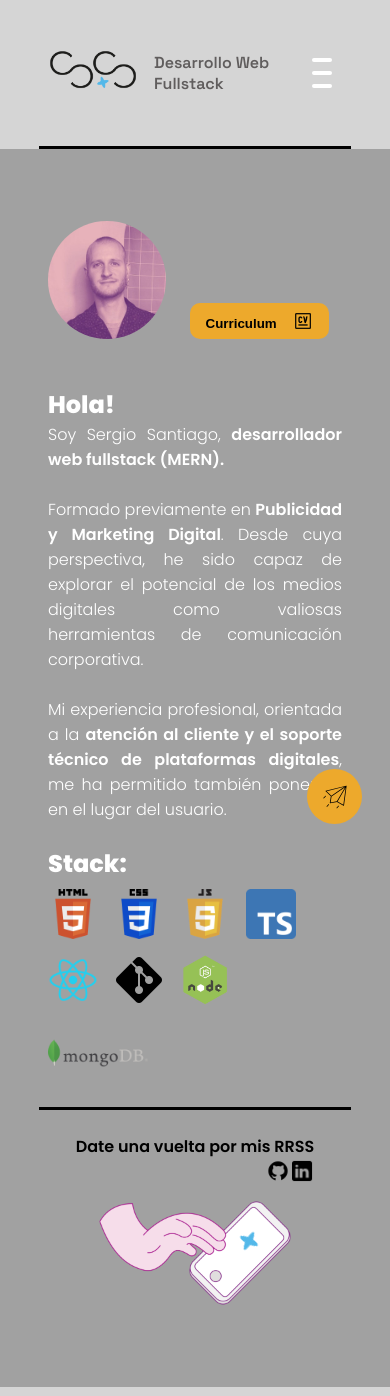
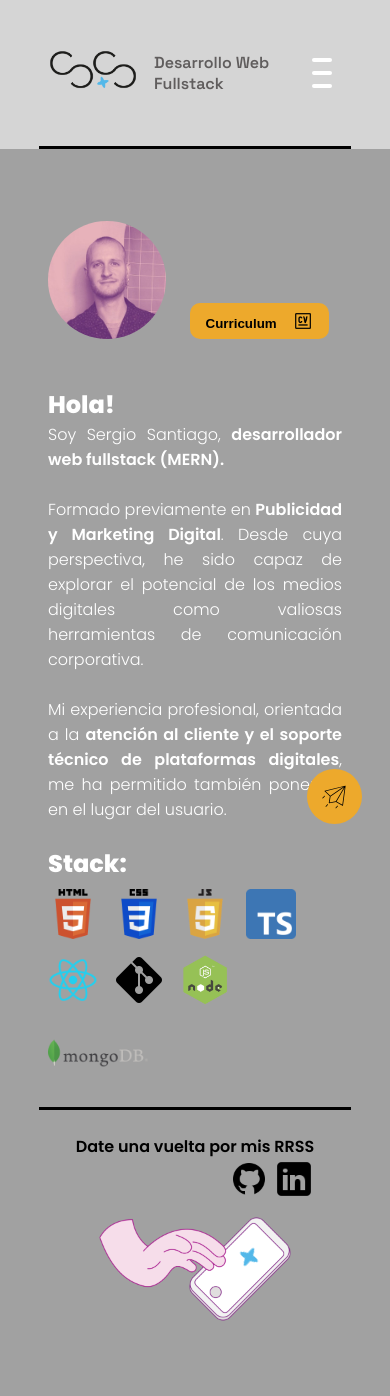
Before and after one commit to sergiohut/portfolioss, a React (Vite) app: page /about in a window 390 px wide. Shown: the top 1396 px of the page. Built offline with nearby package versions, Linux system fonts and the light colour scheme; a web font is replaced by a local one.

Commit message:
cambios iconos

```diff
--- a/src/components/Sticky_Contact/Sticky_Contact.css
+++ b/src/components/Sticky_Contact/Sticky_Contact.css
@@ -51,4 +51,9 @@
         .contacto p{
           display: none;
         }
+
+        .contacto img{
+          position: relative;
+          right: 1px;
+        }
       }
--- a/src/pages/About/About.css
+++ b/src/pages/About/About.css
@@ -129,7 +129,11 @@
         align-items: end;
         height: fit-content;
     }
-
+    .icon3{
+        width: 40px;
+        height: 40px;
+        margin-left: 5px;
+    }
 
 }
 
@@ -145,6 +149,8 @@
     .about_bio{
         gap:1.5rem;
     }
+
+
 
     .about_box{
         background-color: inherit;
```
